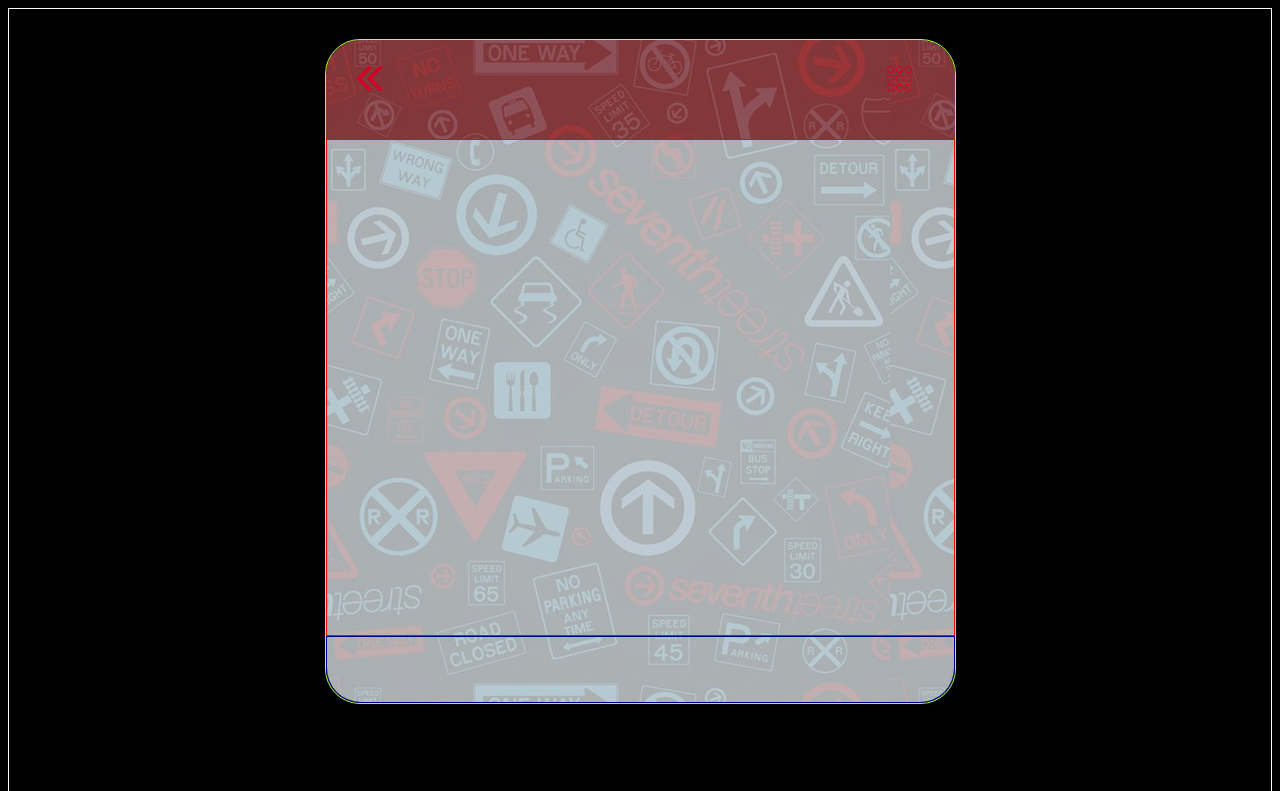
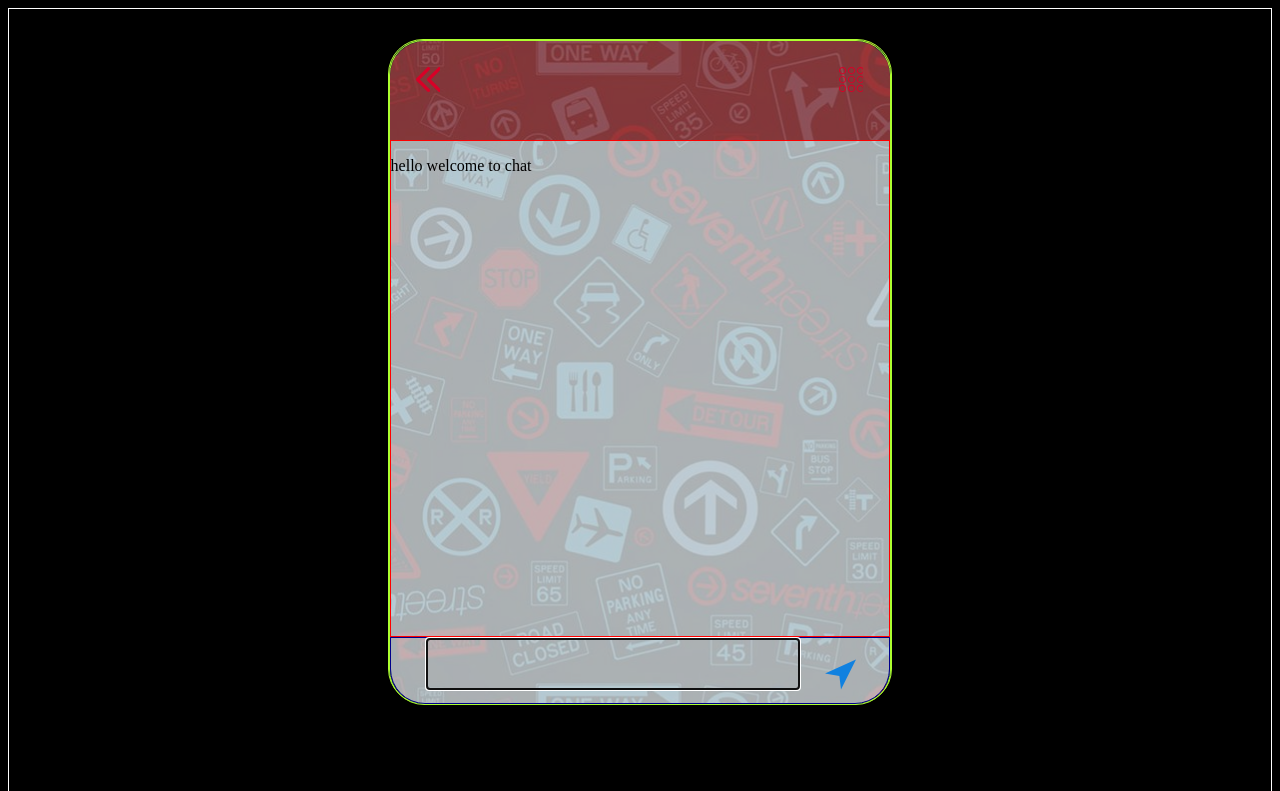
Before and after one commit to nikhilmathew/nodetest, a website: page src/index.html in a window 1280 px wide. Shown: the top 791 px of the page. Drawn offline with Linux system fonts and the light colour scheme.

Commit message:
wednesday nov 2

```diff
--- a/src/css/main.css
+++ b/src/css/main.css
@@ -26,12 +26,23 @@
     margin-top:30px;
     min-width:450px;
     min-height:450px;
-    width:50%;
+    width:40%;
     height:85%;
     background: url(../chatbg.jpg);
+
     background-position: left top;
     background-repeat: repeat;
 
+}
+.chatbox-inner{
+    border:1px solid greenyellow;
+    border-radius: 35px;
+    margin: auto auto auto auto;
+
+    background: transparent;
+
+    background-position: left top;
+    background-repeat: repeat;
 }
 .top-bar{
     background-color: rgba(193, 66, 66, 0.63);
@@ -45,7 +56,7 @@
 .chat-box{
     border:1px solid red;
     height:75%;
-
+    overflow-y: auto;
     background-color: rgba(255, 255, 255, 0.63);
 
 }
@@ -83,6 +94,25 @@
     height:25px;
     width:25px;
 }
+#texttosend{
+    margin-left:7%;
+    margin-right:auto;
+    width:75%;
+    height:80%;
+    border-style: outset;
+    resize :none;
+    background-color: transparent;
+    color: black;
+
+}
+.send-msg {
+     margin-top:15px;
+    margin-left:3%;
+    width:43px;
+
+    display:inline-block;
+    vertical-align:
+}
 @media only screen and (max-width: 500px) {
     .chatbox-outer{
 
--- a/src/index.html
+++ b/src/index.html
@@ -6,7 +6,8 @@
     </head>
     <body>
         <div class="main-container">
-            <div class="chatbox-outer">
+            <div class="chatbox-outer" >
+                <div class="chatbox-inner">
                     <div class="top-bar">
                         <button class="return-nav">
                             <input type="image" src="img/two-left-arrows.svg">
@@ -16,12 +17,20 @@
                         <button class="chat-options"><input type="image" src="img/menu.svg">
                         </button>
                     </div>
-                <div class="chat-box">
+                    <div id="chat-box" class="chat-box">
+                        <p> hello welcome to chat</p>
                     </div>
                     <div class="type-box">
+
+                            <textarea id="texttosend" autofocus cols="30" name="texttosend" rows=2 id="textbox"> </textarea>
+                            <button form-action="#" id="send-msg" class="send-msg">
+                            <input type="image" src="img/navigation.svg">
+                        </button>
+                    </div>
                 </div>
 
             </div>
         </div>
                 </body>
+                <script src="js\main.js" type="text/javascript" ></script>
 </html>
--- /dev/null
+++ b/src/js/main.js
@@ -0,0 +1,23 @@
+document.getElementById("send-msg").onclick = function(){
+    var text=document.getElementById('texttosend').value;
+
+     console.log('hello');
+     document.getElementById('texttosend').value='';
+    var msg=document.createElement('p');
+   var content=document.createTextNode(text);
+
+    msg.className='messages';
+    msg.appendChild(content);
+    document.getElementById('chat-box').appendChild(msg);
+}
+/*
+$('#send-msg').addEventListener('click', function(event) {
+    console.log('hello');
+    var text=document.getElementById('texttosend').value;
+    document.activeElement('texttosend').value='hello mahn';
+    var msg=document.createElement('p');
+    alert(msg);
+    msg.className='messages';
+    msg.value=text;
+    document.getElementById('chat-box').appendChild(msg);
+  });*/
```
Also changed, not shown: src/img/navigation.svg (added). Lines whose indentation alone changed are shown as unchanged.
